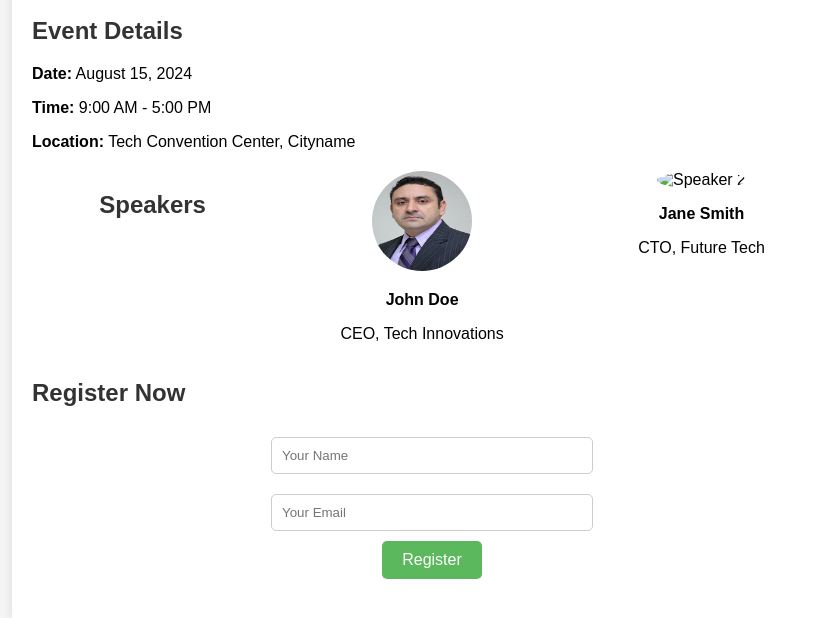
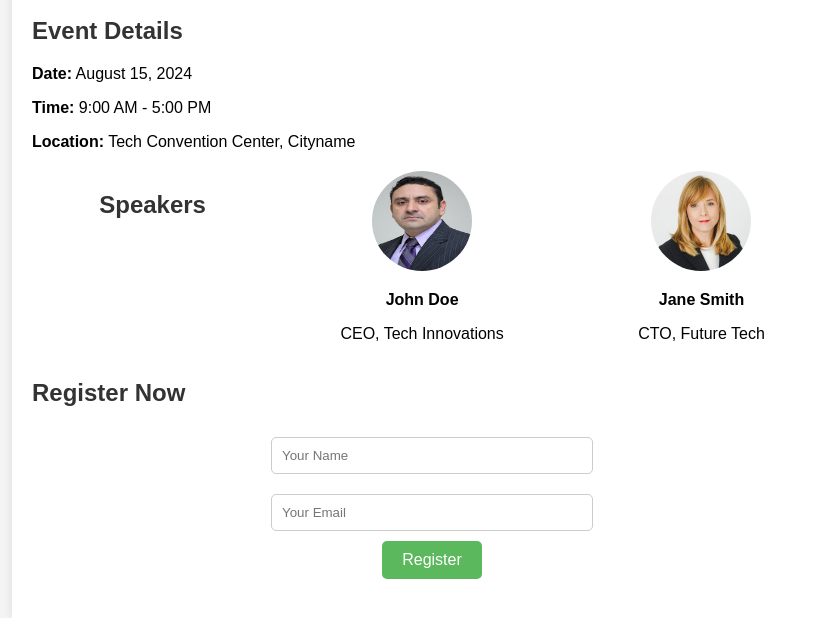
Before and after one commit to shrutik05/landingpage, a plain HTML site: page index.html in a window 1280 px wide. Shown: the part 160-778 px from the top of the page, without its empty margins (208-1024 px from the left). Drawn offline with Linux system fonts and the light colour scheme.

Commit message:
Update index.html

```diff
--- a/index.html
+++ b/index.html
@@ -26,7 +26,7 @@
                 <p>CEO, Tech Innovations</p>
             </div>
             <div class="speaker">
-                <img src="Speaker2.jpg" alt="Speaker 2">
+                <img src="Speaker2.jpeg" alt="Speaker 2">
                 <p><strong>Jane Smith</strong></p>
                 <p>CTO, Future Tech</p>
             </div>
```
